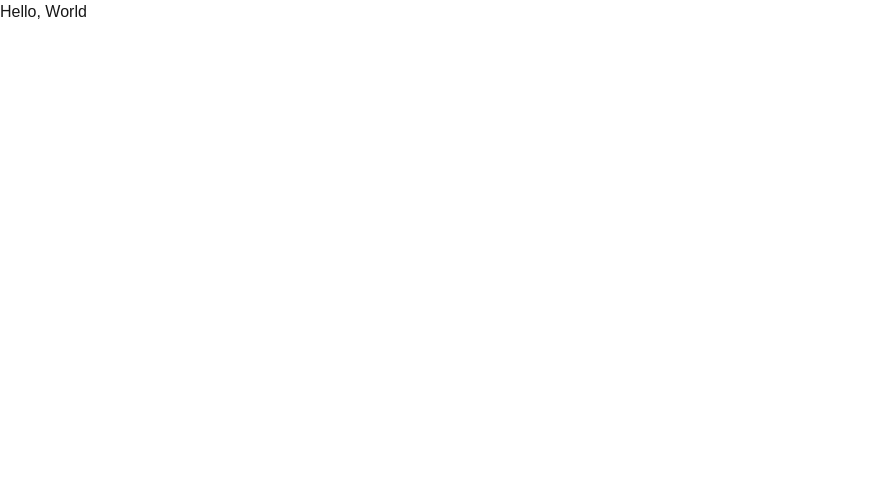
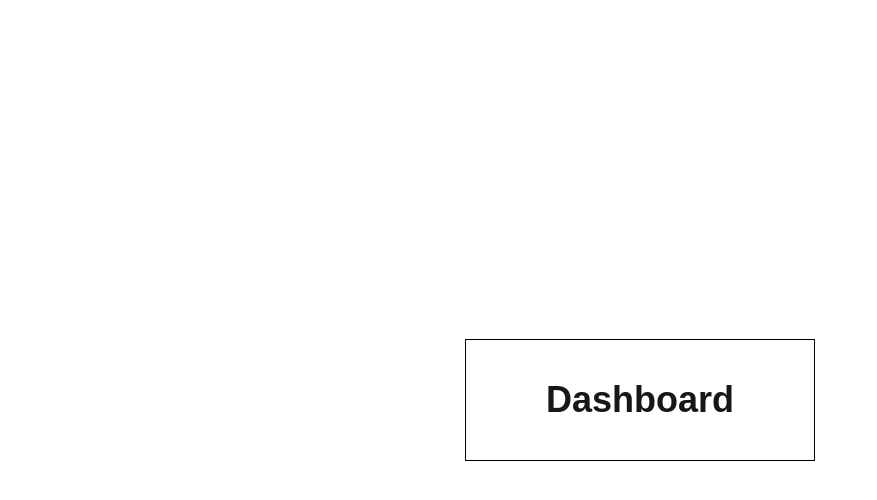
Before and after one commit to Qu-Ack/orchestration_frontend, a Next.js app: page / in a window 1280 px wide. Shown: the top 500 px of the page, without its empty margins (0-877 px from the left). Built offline with nearby package versions, Linux system fonts and the light colour scheme; sample sign-in values are in the browser's storage.

Commit message:
some final changes

```diff
--- a/app/dashboard/[userid]/[deploymentid]/page.tsx
+++ b/app/dashboard/[userid]/[deploymentid]/page.tsx
@@ -121,6 +121,7 @@ export default function DeploymentPage({
 				`${process.env.NEXT_PUBLIC_API_URL}/redeploy/${deploymentid}`,
 				{
 					method: "PUT",
+					signal: AbortSignal.timeout(8000),
 					headers: {
 						Authorization: localStorage.getItem("session")!,
 					},
--- a/app/dashboard/[userid]/page.tsx
+++ b/app/dashboard/[userid]/page.tsx
@@ -76,6 +76,7 @@ export default function DashboardPage({
 				`${process.env.NEXT_PUBLIC_API_URL}/deploy`,
 				{
 					method: "POST",
+					signal: AbortSignal.timeout(10000),
 					headers: {
 						"Content-Type": "application/json",
 						Authorization: localStorage.getItem("session")!,
--- a/app/layout.tsx
+++ b/app/layout.tsx
@@ -14,8 +14,8 @@ const geistMono = Geist_Mono({
 });
 
 export const metadata: Metadata = {
-	title: "Create Next App",
-	description: "Generated by create next app",
+	title: "Orchestration",
+	description: "Service to manage your orchestration",
 };
 
 export default function RootLayout({
--- a/app/page.tsx
+++ b/app/page.tsx
@@ -1,9 +1,37 @@
 "use client";
 
+import Link from "next/link";
+import { useEffect, useState } from "react";
+
 export default function Home() {
+	const [userid, setUserid] = useState<string | null>("");
+
+	useEffect(() => {
+		const user_id = localStorage.getItem("userid");
+		setUserid(user_id);
+	}, []);
+
+	if (!userid) {
+		return (
+			<div className="flex justify-center items-center h-screen">
+				<Link
+					href={`/login`}
+					className="border border-black pr-20 pl-20 pt-10 pb-10 m-3 text-4xl font-bold hover:bg-black hover:text-white"
+				>
+					Login
+				</Link>
+			</div>
+		);
+	}
+
 	return (
-		<>
-			<h1>Hello, World</h1>
-		</>
+		<div className="flex justify-center items-center h-screen">
+			<Link
+				href={`/dashboard/${userid}`}
+				className="border border-black pr-20 pl-20 pt-10 pb-10 m-3 text-4xl font-bold hover:bg-black hover:text-white"
+			>
+				Dashboard
+			</Link>
+		</div>
 	);
 }
--- a/components/login.tsx
+++ b/components/login.tsx
@@ -42,6 +42,7 @@ export default function Login() {
 			const data = await response.json();
 			console.log(data);
 			localStorage.setItem("session", data.sesid);
+			localStorage.setItem("userid", data.userid);
 			router.push(`/dashboard/${data.userid}`);
 		} catch (err: any) {
 			setError(err.error || "Failed to login. Please try again.");
```
